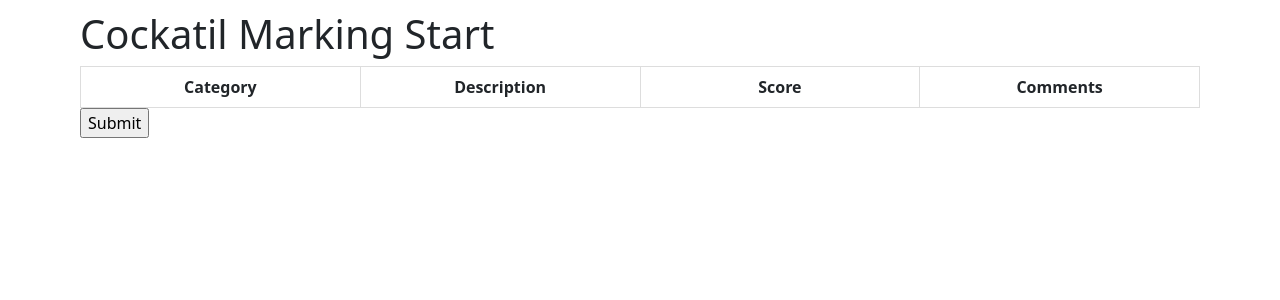
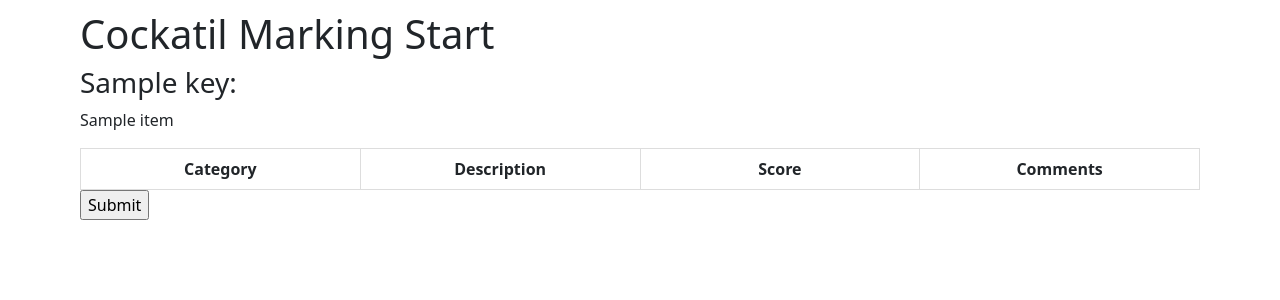
Before and after one commit to Krigovsky/CC, a Django app: template cocktail_comp/templates/cocktail/cocktail_card.html in a window 1280 px wide. Shown: the part 72-372 px from the top of the page. Run offline with Django 5.2, Linux system fonts and the light colour scheme; the template is opened without the code that fills it: most values are stand-ins (such as "Sample title", 1, 10 or a date in 2020); lists and menus that the app fills with data are empty; some libraries are stand-ins or nearby versions.

Commit message:
Added descriptions

```diff
--- a/cocktail_comp/templates/cocktail/cocktail_card.html
+++ b/cocktail_comp/templates/cocktail/cocktail_card.html
@@ -1,6 +1,10 @@
 {% extends "template.html" %}
 {% block content %}
 <h1>Cockatil Marking Start</h1>
+{% for key, item in cocktail_details.items %}
+    <h3>{{key}}:</h1>
+    <p>{{item}}</p>
+{% endfor %}
 
 <form action="{% url 'cocktail:cocktail_card' id=id %}" method="post">
     {% csrf_token %}
```
Also changed, not shown: db.sqlite3.
